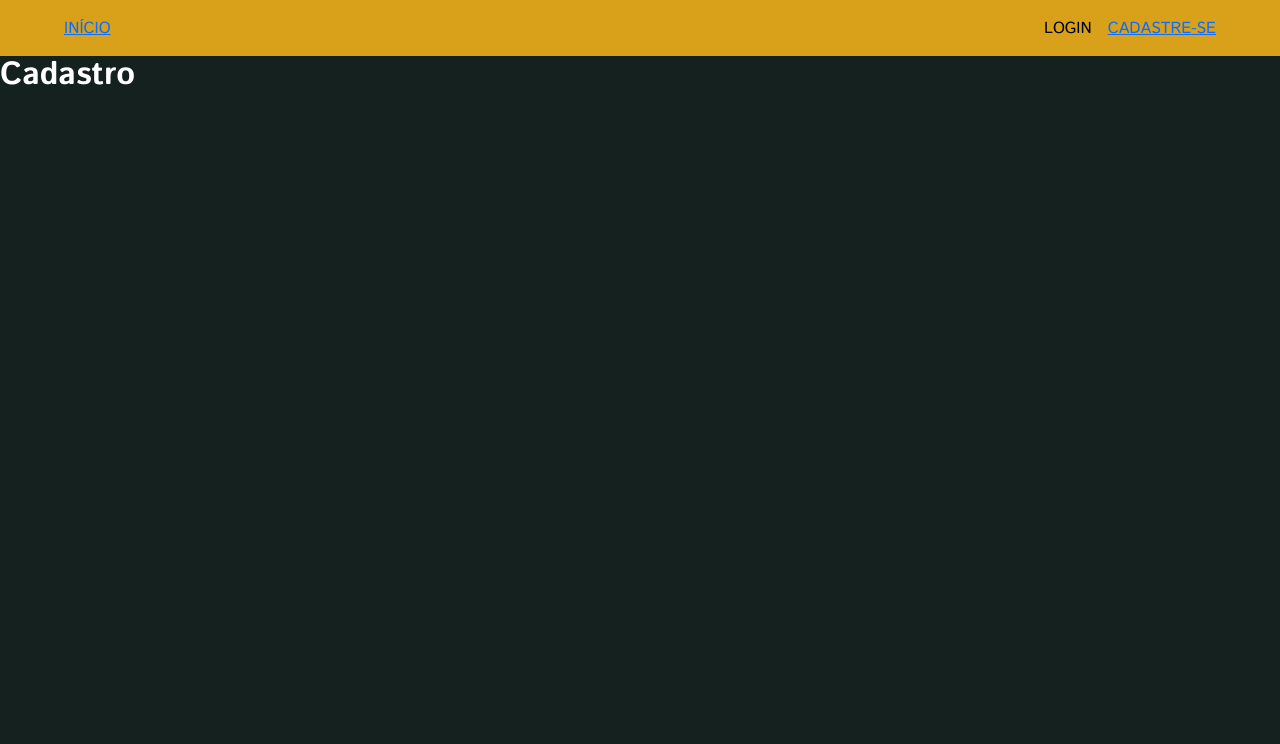
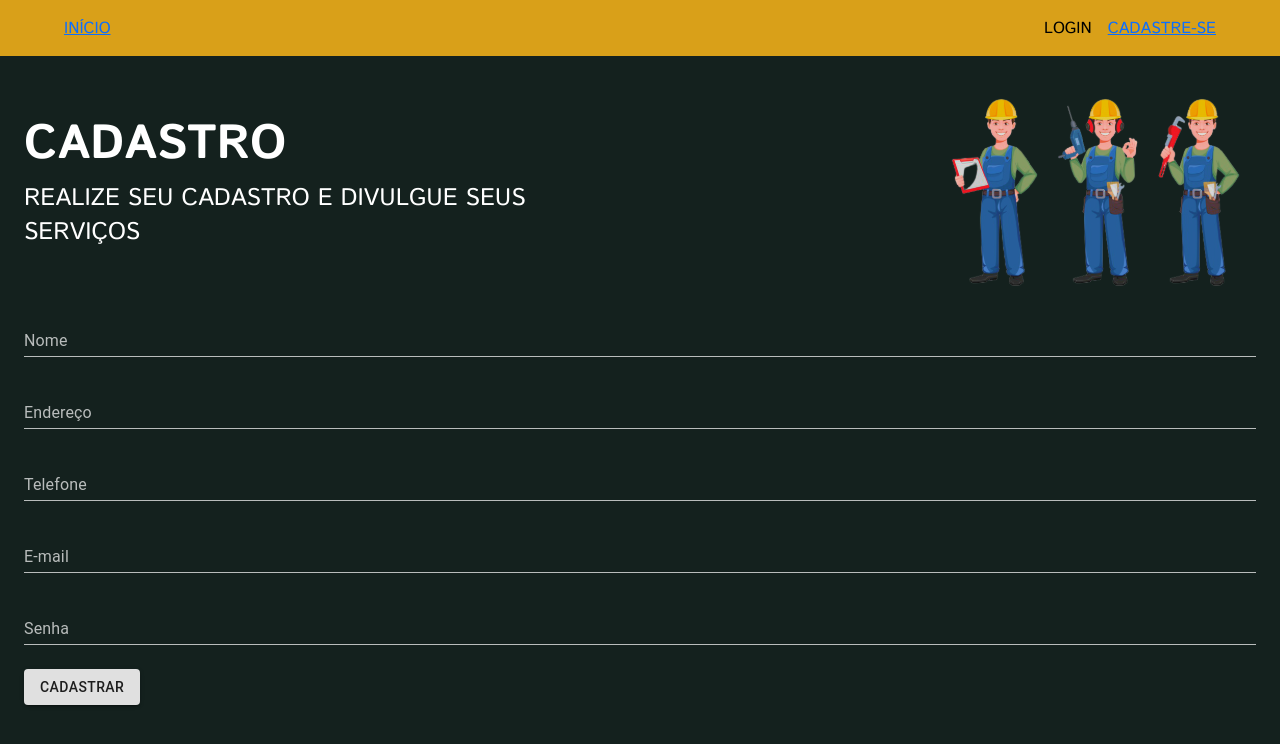
Before and after one commit to RafaelCCampos/service-net, a React (Create React App) app in the folder frontend/: page /cadastro in a window 1280 px wide. Shown: the top 744 px of the page. Built offline with nearby package versions, Linux system fonts and the light colour scheme.

Commit message:
Form e Cadastro utilizando material-ui

```diff
--- a/frontend/src/App.tsx
+++ b/frontend/src/App.tsx
@@ -1,9 +1,25 @@
+import { createMuiTheme } from '@material-ui/core';
+import { ThemeProvider } from '@material-ui/styles';
 import './assets/styles/global.scss';
 import Routes from './routes';
 
+const theme =  createMuiTheme({
+  palette: {
+      type: 'dark',
+      primary: {
+        light: '#f2e928',
+        main: '#d9a019',
+        dark: '#cd8d00',
+        contrastText: '#fff',
+      },
+  }
+})
+
 function App() {
   return (
+    <ThemeProvider theme={theme}>
       <Routes/>
+    </ThemeProvider>
   );
 }
 
--- /dev/null
+++ b/frontend/src/components/Form/index.tsx
@@ -0,0 +1,18 @@
+import { TextField, Box, Button, Container } from "@material-ui/core";
+
+const Form = () => {
+    return (
+        <Container className="formContainer">
+            <TextField margin="normal" fullWidth label="Nome"/>
+            <TextField margin="normal" fullWidth label="Endereço"/>
+            <TextField margin="normal" fullWidth label="Telefone"/>
+            <TextField margin="normal" fullWidth label="E-mail"/>
+            <TextField margin="normal" fullWidth label="Senha"/>
+            <Box marginTop={2}>
+                <Button variant="contained" type="submit">Cadastrar</Button>
+            </Box>
+        </Container>
+    )
+}
+
+export default Form;
--- a/frontend/src/pages/Cadastro/index.tsx
+++ b/frontend/src/pages/Cadastro/index.tsx
@@ -1,10 +1,23 @@
+import Form from "../../components/Form"
 import Header from "../../components/Header"
+import landingTop from '../../assets/images/landing-top.svg';
+import './styles.scss';
+import { Container } from "@material-ui/core";
 
 const Cadastro = () => {
     return (
         <>
             <Header/>
-            <h1>Cadastro</h1>
+            <div className="cadastroContainer">
+                <Container className="cadastroTop">
+                    <div className="cadastroText">
+                        <h1>CADASTRO</h1>
+                        <p>REALIZE SEU CADASTRO E DIVULGUE SEUS SERVIÇOS</p>
+                    </div>
+                    <img src={landingTop} width="500px" alt="Prestadores de serviço"/>
+                </Container>
+                <Form/>
+            </div>
         </>
     )
 }
--- a/frontend/src/pages/Cadastro/styles.scss
+++ b/frontend/src/pages/Cadastro/styles.scss
@@ -0,0 +1,23 @@
+.cadastroContainer {
+
+    .cadastroTop {
+        .cadastroText {
+            text-align: start;
+            font-size: 1.5rem;
+
+            h1 {
+                font-size: 3rem;
+            }
+        }
+
+        display: flex;
+        align-items: center;
+        justify-content: center;
+        gap: 25rem;
+        margin-top: 2rem;
+    }
+
+    img {
+        width: 20rem;
+    }
+}
```
Also changed, not shown: frontend/src/components/Form/styles.scss (added).
